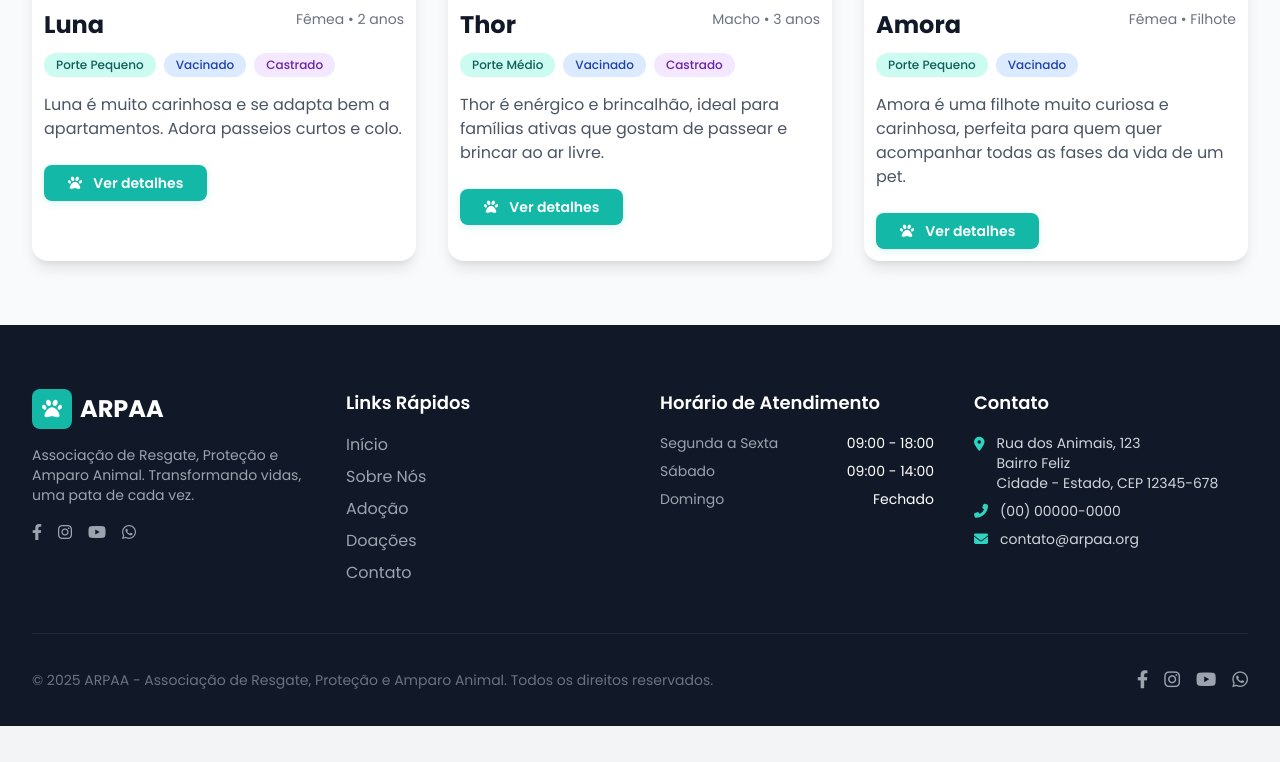
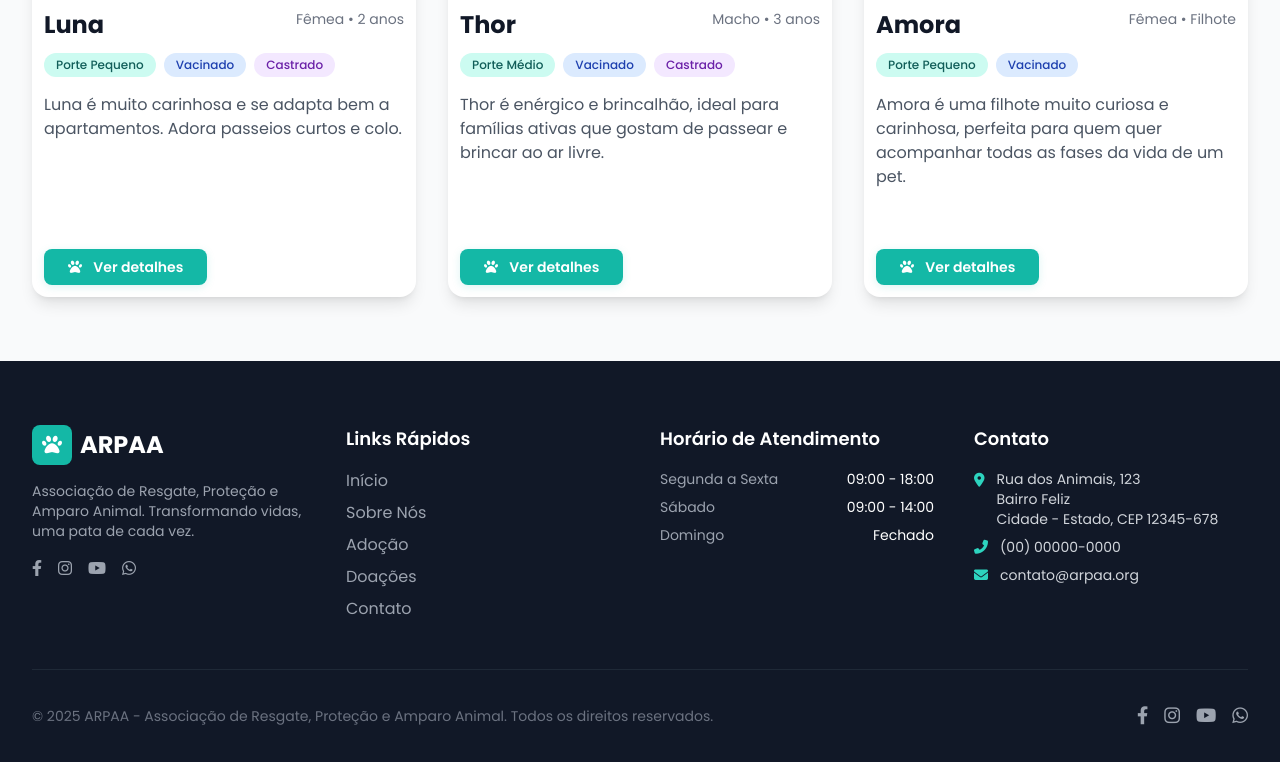
Before and after one commit to Aline-Silva-ADS/projeto_Pi_Arpaa, a plain HTML site: page adote.html in a window 1280 px wide. Shown: the part 1058-1820 px from the top of the page. Before the commit the page ends 1784 px from the top, so only its background shows below. Drawn offline with nearby package versions, Linux system fonts and the light colour scheme.

Commit message:
ajustado cards dos animais

```diff
--- a/adote.html
+++ b/adote.html
@@ -169,7 +169,7 @@
                                 class="bg-yellow-400 text-yellow-900 text-xs font-semibold px-2 py-1 rounded-full">Disponível</span>
                         </div>
                     </div>
-                    <div class="p-3">
+                    <div class="p-3 flex flex-col min-h-[300px]">
                         <div class="flex justify-between items-start mb-3">
                             <h3 class="text-2xl font-bold text-gray-900">Luna</h3>
                             <span class="text-sm text-gray-500">Fêmea • 2 anos</span>
@@ -182,9 +182,9 @@
                             <span
                                 class="px-3 py-1 bg-purple-100 text-purple-800 text-xs font-medium rounded-full">Castrado</span>
                         </div>
-                        <p class="text-gray-600 mb-6">Luna é muito carinhosa e se adapta bem a apartamentos. Adora passeios
+                        <p class="text-gray-600 mb-4 flex-grow">Luna é muito carinhosa e se adapta bem a apartamentos. Adora passeios
                             curtos e colo.</p>
-                        <div class="flex justify-between items-center">
+                        <div class="flex justify-between items-center mt-auto">
                             <a href="#" onclick="abrirModal(
    'Luna',
     'Fêmea • 2 anos • Porte pequeno • Vacinado • Castrado',
@@ -214,7 +214,7 @@ class="btn-primary text-sm px-6 py-2">
                                 class="bg-yellow-400 text-yellow-900 text-xs font-semibold px-2 py-1 rounded-full">Disponível</span>
                         </div>
                     </div>
-                    <div class="p-3">
+                    <div class="p-3 flex flex-col min-h-[300px]">
                         <div class="flex justify-between items-start mb-3">
                             <h3 class="text-2xl font-bold text-gray-900">Thor</h3>
                             <span class="text-sm text-gray-500">Macho • 3 anos</span>
@@ -227,9 +227,9 @@ class="btn-primary text-sm px-6 py-2">
                             <span
                                 class="px-3 py-1 bg-purple-100 text-purple-800 text-xs font-medium rounded-full">Castrado</span>
                         </div>
-                        <p class="text-gray-600 mb-6">Thor é enérgico e brincalhão, ideal para famílias ativas que gostam de
+                        <p class="text-gray-600 mb-4 flex-grow">Thor é enérgico e brincalhão, ideal para famílias ativas que gostam de
                             passear e brincar ao ar livre.</p>
-                        <div class="flex justify-between items-center">
+                        <div class="flex justify-between items-center mt-auto">
                             <a href="#" onclick="abrirModal(
      'Thor',
     'Macho • 3 anos • Porte médio • Vacinado • Castrado',
@@ -243,7 +243,6 @@ class="btn-primary text-sm px-6 py-2">
 class="btn-primary text-sm px-6 py-2">
     <i class="fas fa-paw mr-2"></i> Ver detalhes
 </a>
-
                         </div>
                     </div>
                 </div>
@@ -260,7 +259,7 @@ class="btn-primary text-sm px-6 py-2">
                                 class="bg-yellow-400 text-yellow-900 text-xs font-semibold px-2 py-1 rounded-full">Disponível</span>
                         </div>
                     </div>
-                    <div class="p-3">
+                    <div class="p-3 flex flex-col min-h-[300px]">
                         <div class="flex justify-between items-start mb-3">
                             <h3 class="text-2xl font-bold text-gray-900">Amora</h3>
                             <span class="text-sm text-gray-500">Fêmea • Filhote</span>
@@ -271,9 +270,9 @@ class="btn-primary text-sm px-6 py-2">
                             <span
                                 class="px-3 py-1 bg-blue-100 text-blue-800 text-xs font-medium rounded-full">Vacinado</span>
                         </div>
-                        <p class="text-gray-600 mb-6">Amora é uma filhote muito curiosa e carinhosa, perfeita para quem quer
+                        <p class="text-gray-600 mb-4 flex-grow">Amora é uma filhote muito curiosa e carinhosa, perfeita para quem quer
                             acompanhar todas as fases da vida de um pet.</p>
-                        <div class="flex justify-between items-center">
+                        <div class="flex justify-between items-center mt-auto">
                             <a href="#" onclick="abrirModal(
     'Amora',
     'Fêmea • Filhote • Porte pequeno • Vacinado',
@@ -287,7 +286,6 @@ class="btn-primary text-sm px-6 py-2">
 class="btn-primary text-sm px-6 py-2">
     <i class="fas fa-paw mr-2"></i> Ver detalhes
 </a>
-
                         </div>
                     </div>
                 </div>
```
